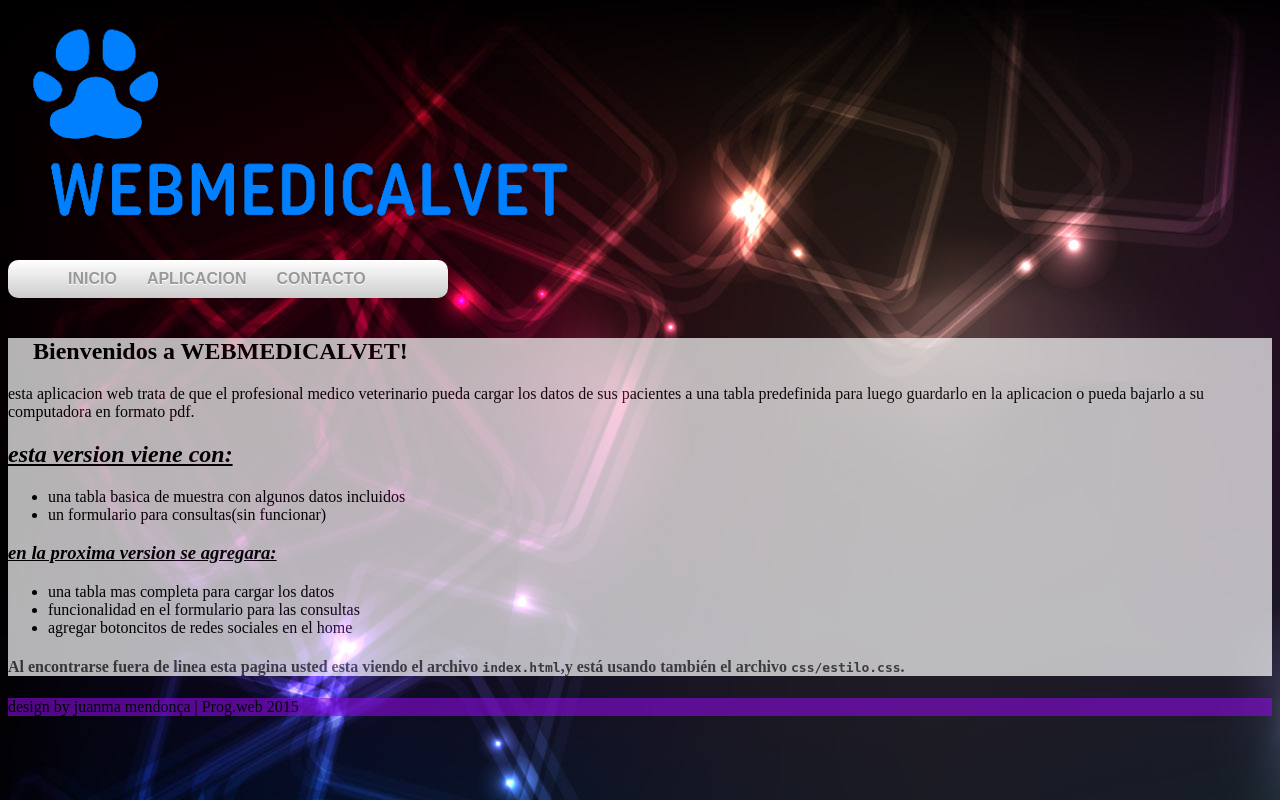
After one commit to Unicen-Tuari/jmendonca, a PHP site: page /html/index.html in a window 1280 px wide. The commit adds this page. Run offline with PHP 8.4, Linux system fonts and the light colour scheme.

Commit message:
WebMedicalVet Version entrega

```diff
--- a/css/estilo.css
+++ b/webmedicalvet/css/estilo.css
@@ -4,20 +4,29 @@ body{
   background-repeat: no-repeat;
   background-size: cover 100%;
 }
+
 footer{
 background-color: #8A0ADF;
+opacity: 0.6;
 }
 article{
 background-color: white;
+opacity: 0.7;
 }
 section{
 background-color: white;
+opacity: 0.7;
 }
 table{
 background-color: white;
+opacity: 0.8;
 }
 /*menu css3*/
 nav{
+	width: 400px;
+    height: 40;
+    margin-bottom: 40px;
+    padding-left: 40px;
     /*Bordes redondeados*/
     -webkit-border-radius:10px;/*Para chrome y Safari*/
     -moz-border-radius:10px;/*Para Firefox*/
@@ -29,8 +38,9 @@ nav{
     background-image: -o-linear-gradient(top, #FFF, #CCC);/*Para Opera*/
     background-image: linear-gradient(top, #FFF, #CCC);/*El estandar por defecto*/
     overflow:hidden;
-    padding:10px;
-    width:950px;
+}
+h1{
+    padding-left: 25px;
 }
 nav ul{
     list-style:none;
--- /dev/null
+++ b/webmedicalvet/html/index.html
@@ -0,0 +1,41 @@
+<!DOCTYPE html>
+<html lang=es>
+<head>
+<meta charset='utf-8'>
+<title>webmedicalvet</title>
+<link rel="stylesheet" href="css/estilo.css"/>
+</head>
+<body>
+  <header><IMG SRC="imagenes/logo webmedicalvet.png"></header>
+    <nav>
+      <ul>
+    <li><a href="index.html" href="#">INICIO</a></li>
+    <li><a href="aplicacion.html" href="#">APLICACION</a></li>
+    <li><a href="contacto.html" href="#">CONTACTO</a></li>
+</ul>
+    </nav>
+     <article>
+     <!--aca uso los tags <b>,<i> y <u> que significan negrita,cursiva y subrayado-->
+    <h1><b>Bienvenidos a WEBMEDICALVET!</b></h1>
+<p>esta aplicacion web trata de que el profesional medico veterinario pueda cargar los datos de sus pacientes a una tabla predefinida para luego guardarlo en la aplicacion o pueda bajarlo a su computadora en formato pdf.</p>
+<!--aca empiezo a armar la lista-->
+<!--La etiqueta <ul> indica un (bala) lista desordenada, y la etiqueta <ol> describe un (numerada) lista ordenada.-->
+<H2><i><u>esta version viene con:</i></u></h2>
+<Ul>
+<Li> una tabla basica de muestra con algunos datos incluidos </li>
+<Li> un formulario para consultas(sin funcionar)</li>
+</Ul>
+<h3><i><u>en la proxima version se agregara:</i></u></h3>
+<Ul>
+<Li> una tabla mas completa para cargar los datos</li>
+<Li> funcionalidad en el formulario para las consultas</li>
+<Li>agregar botoncitos de redes sociales en el home</li>
+</Ul>
+      <section>
+     <h4>Al encontrarse fuera de linea esta pagina usted esta viendo el archivo <code>index.html</code>,y
+       está usando también el archivo <code>css/estilo.css</code>.</h4>
+       </section>
+     </article>
+     <footer>design by juanma mendonça | Prog.web 2015 </footer>
+</body>
+</html>
```
Also changed, not shown: html/index.html (deleted, +0 -31 lines), webmedicalvet/html/aplicacion.html (renamed from html/aplicacion.html, +5 -5 lines), webmedicalvet/html/contacto.html (renamed from html/contacto.html, +6 -7 lines), README.md, imagenes/Tux-G2.png (deleted), webmedicalvet/imagenes/13.jpg (renamed from imagenes/13.jpg), webmedicalvet/imagenes/HCBJ_00207.jpg (renamed from imagenes/HCBJ_00207.jpg), webmedicalvet/imagenes/en_construccion.jpg (renamed from imagenes/en_construccion.jpg), webmedicalvet/imagenes/logo webmedicalvet.png (renamed from imagenes/logo webmedicalvet.png), webmedicalvet/imagenes/logovet2.png (renamed from imagenes/logovet2.png), webmedicalvet/imagenes/mantenimientovet.jpg (renamed from imagenes/mantenimientovet.jpg), webmedicalvet/imagenes/portada.jpg (renamed from imagenes/portada.jpg), webmedicalvet/javascript/main.js (added).
